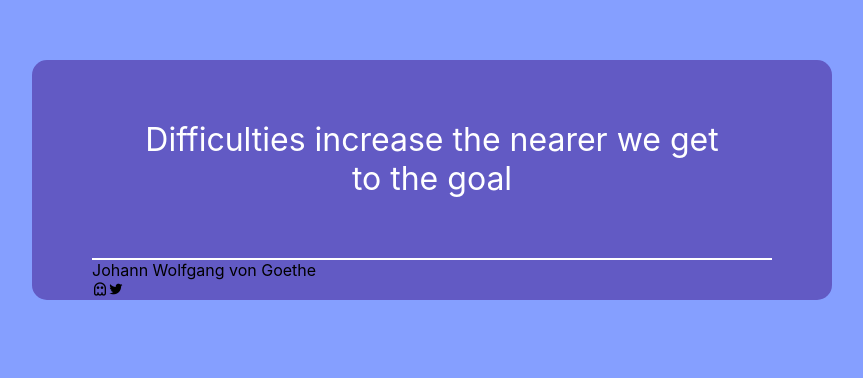
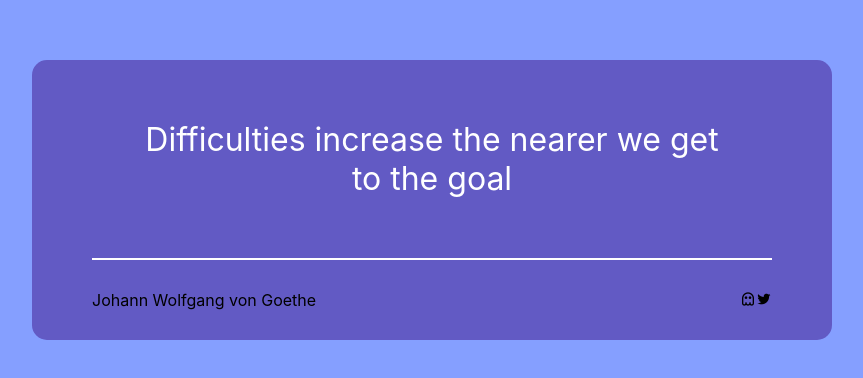
Before and after one commit to tharun30115/Quote-Generator, a React (Create React App) app: page / in a window 1280 px wide. Shown: the part 190-568 px from the top of the page, without its empty margins (208-1071 px from the left). Built offline with nearby package versions, Linux system fonts and the light colour scheme.

Commit message:
minor changes

```diff
--- a/src/Components/RandomQuote/RandomQuote.css
+++ b/src/Components/RandomQuote/RandomQuote.css
@@ -19,3 +19,10 @@
     height: 1.5px;
     background: white;
 }
+.bottom{
+    display: flex;
+    flex-direction: row;
+    justify-content: space-between;
+    align-items: center;
+    margin: 30px 0px;
+}
```
